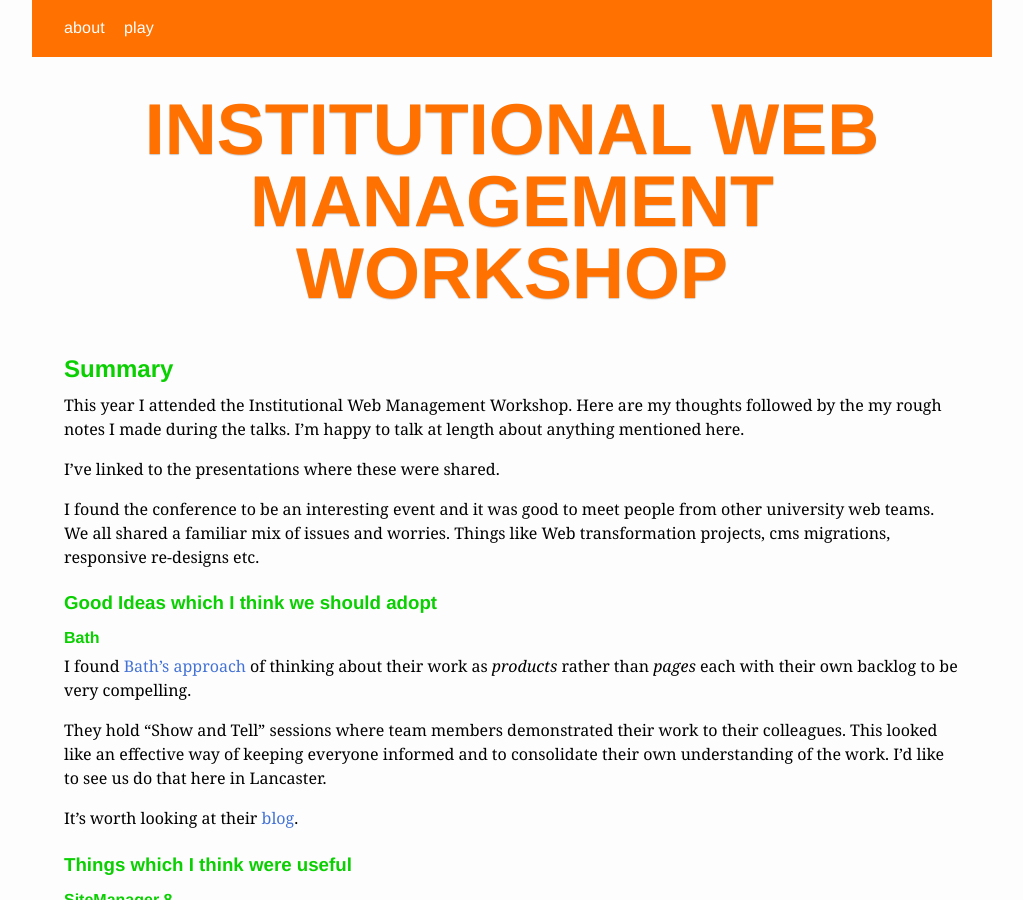
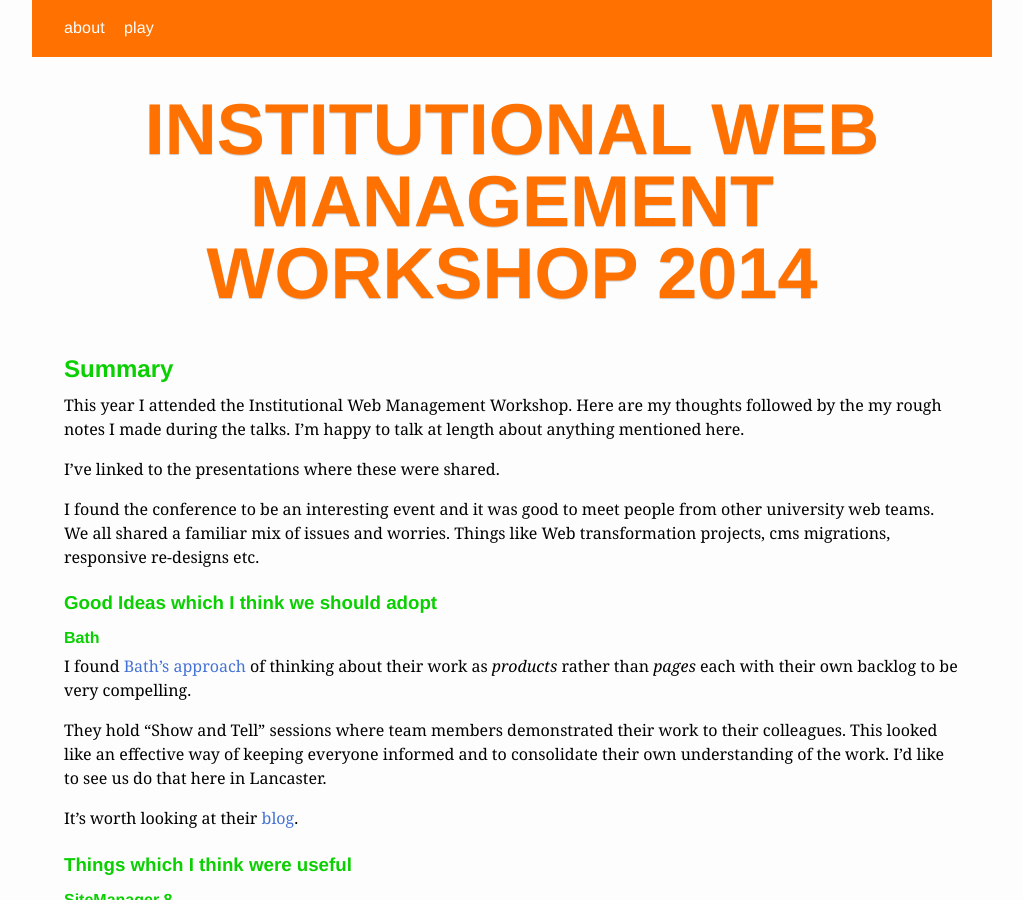
Before and after one commit to christiancable/christiancable.github.io, a Jekyll site: the page built from notes/iwmw/2014/iwmw204.md, in a window 1280 px wide and 900 px high. Shown: the whole window, without its empty margins (128-1151 px from the left). Built offline with Jekyll 4.4.1, drawn with Linux system fonts in a browser that asks for light colours; some of the changed lines change nothing that is shown.

Commit message:
change url and fix some misspells

```diff
--- a/notes/iwmw/2014/iwmw204.md
+++ b/notes/iwmw/2014/iwmw204.md
@@ -1,9 +1,9 @@
 ---
 layout: page
-title: Institutional Web Management Workshop
-shorttitle: iwmw
+title: Institutional Web Management Workshop 2014
+shorttitle: iwmw2014
 topnavigation: true
-permalink: /notes/iwmw/
+permalink: /notes/iwmw/2014
 ---
 ## Summary
 
@@ -499,7 +499,7 @@
 * Home pages are much less important. Seeing much less traffic.
 * People are more focused on the course pages.
 
-### Summery
+### Summary
 * Create useful things
 * context is everything
 * use your weird position to your advantage
```
